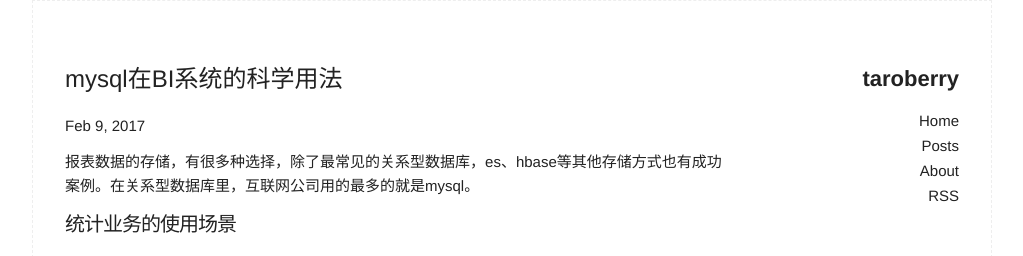
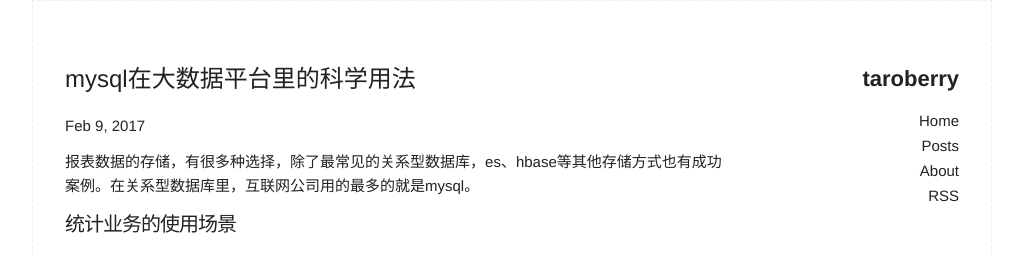
Before and after one commit to taroberry/taroberry.github.io, a Jekyll site: the page built from _posts/2017-02-09-data_ops_db_1.markdown, in a window 1280 px wide. Shown: the top 256 px of the page, without its empty margins (128-1151 px from the left). Built offline with Jekyll 4.4.1, drawn with Linux system fonts in a browser that asks for light colours; comment, search, counter and statistics services are not loaded.

Commit message:
修改标题

```diff
--- a/_posts/2017-02-09-data_ops_db_1.markdown
+++ b/_posts/2017-02-09-data_ops_db_1.markdown
@@ -1,8 +1,8 @@
 ---
 layout: post
-title:  mysql在BI系统的科学用法
+title:  mysql在大数据平台里的科学用法
 category: data_ops
-description: mysql是互联网公司主流的关系型数据库，BI系统也不例外，很多公司都使用mysql存储统计类数据。但是，天生娇贵的mysql需要扬长避短，科学使用。
+description: mysql是互联网公司主流的关系型数据库，BI系统也不例外，很多公司都使用hadoop做离线数据分析，而使用mysql存储统计类数据。但是，天生娇贵的mysql需要扬长避短，科学使用。
 ---
 
 报表数据的存储，有很多种选择，除了最常见的关系型数据库，es、hbase等其他存储方式也有成功案例。在关系型数据库里，互联网公司用的最多的就是mysql。
```
